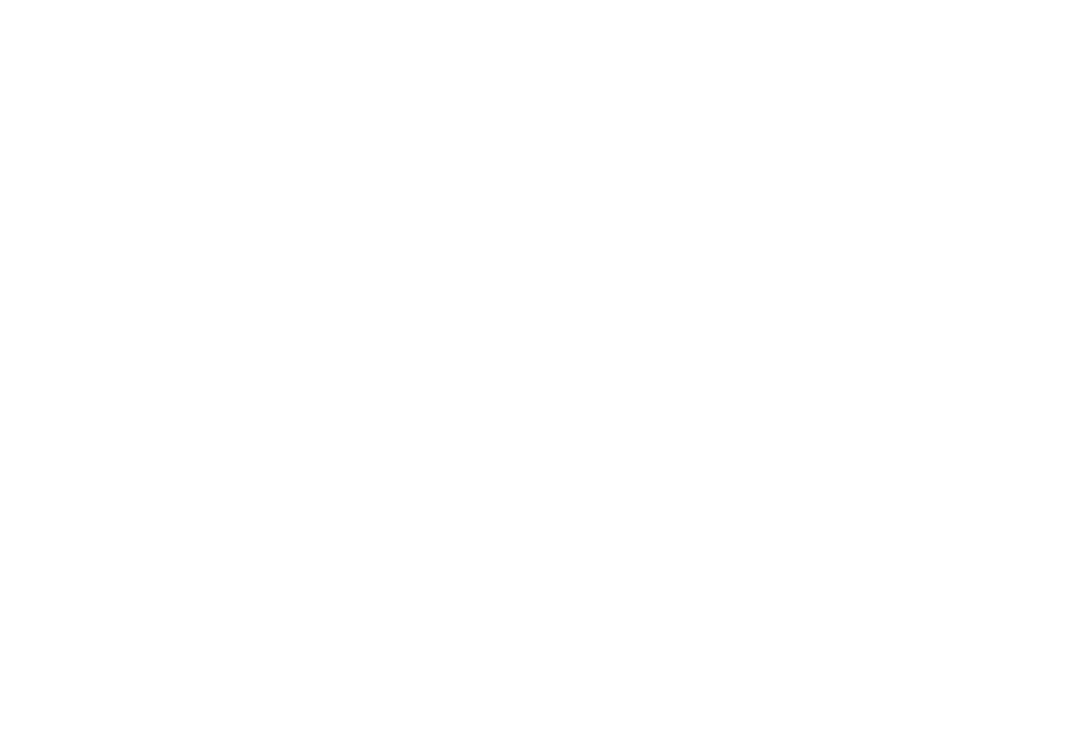
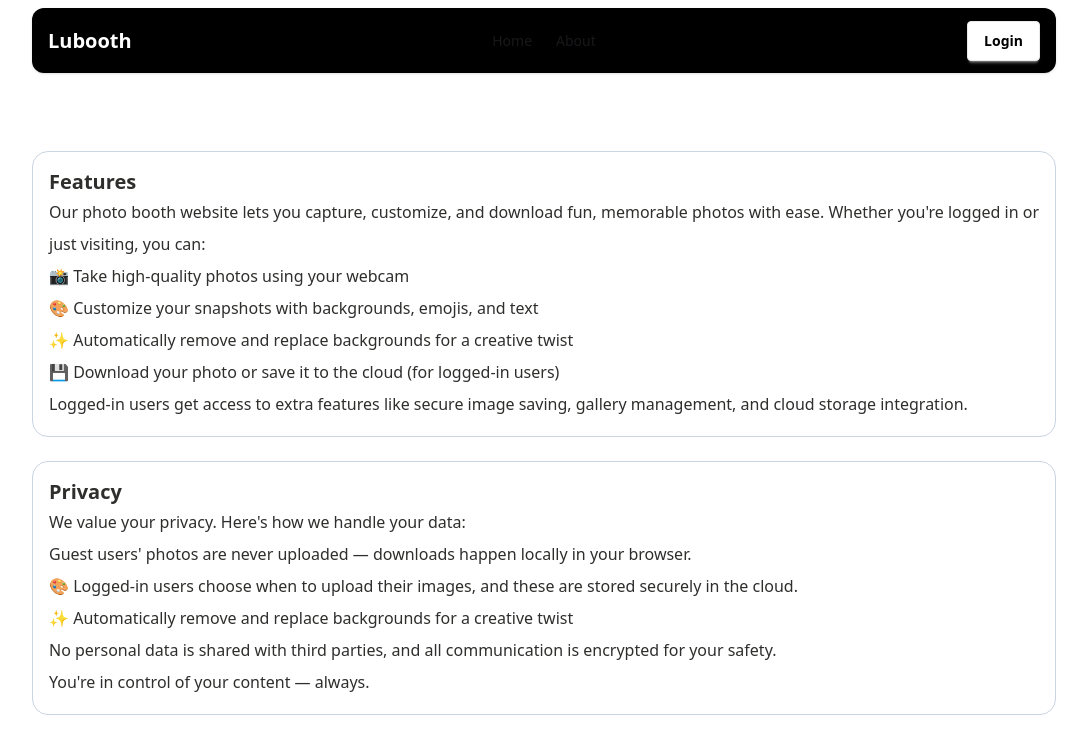
Before and after one commit to Timqtzy/TimBooth, a React (Vite) app in the folder timbooth/: page /about in a window 1280 px wide. Before the commit this address had no page. Shown: the top 754 px of the page, without its empty margins (96-1183 px from the left). Built offline with nearby package versions, Linux system fonts and the light colour scheme.

Commit message:
Add about page

```diff
--- a/timbooth/index.html
+++ b/timbooth/index.html
@@ -2,7 +2,7 @@
 <html lang="en">
   <head>
     <meta charset="UTF-8" />
-    <link rel="icon" type="image/svg+xml" href="/vite.svg" />
+    <link rel="icon" type="image/svg+xml" href="./src/assets/logo.png" />
     <meta name="viewport" content="width=device-width, initial-scale=1.0" />
     <title>LuBooth</title>
   </head>
--- a/timbooth/src/App.jsx
+++ b/timbooth/src/App.jsx
@@ -1,5 +1,6 @@
 import Home from "./pages/Home";
 import Booth from "./pages/Booth";
+import About from "./pages/About";
 import "./App.css";
 import { BrowserRouter, Route, Routes } from "react-router-dom";
 
@@ -10,6 +11,7 @@
         <Routes>
           <Route path="/" element={<Home />} />{" "}
           <Route path="/booth" element={<Booth />} />
+          <Route path="/about" element={<About />} />
         </Routes>
       </BrowserRouter>
     </>
--- a/timbooth/src/component/Navbar.jsx
+++ b/timbooth/src/component/Navbar.jsx
@@ -1,22 +1,42 @@
 import React from "react";
+import { useNavigate } from "react-router-dom";
 import "../App.css";
 
 const Navbar = () => {
+  const navigate = useNavigate();
+
   return (
     <div>
       <div className="navbar bg-black shadow-sm rounded-xl px-4">
         <div className="navbar-start">
           <div className="dropdown">
+            <div tabIndex={0} role="button" className="  lg:hidden mr-4">
+              <svg
+                xmlns="http://www.w3.org/2000/svg"
+                className="h-5 w-5"
+                fill="none"
+                viewBox="0 0 24 24"
+                stroke="currentColor"
+              >
+                {" "}
+                <path
+                  strokeLinecap="round"
+                  strokeLinejoin="round"
+                  strokeWidth="2"
+                  d="M4 6h16M4 12h8m-8 6h16"
+                />{" "}
+              </svg>
+            </div>
             <ul
               tabIndex={0}
               className="menu menu-sm dropdown-content bg-base-100 rounded-box z-1 mt-3 w-52 p-2 shadow"
             >
               <li>
-                <a>Home</a>
+                <a onClick={() => navigate("/")}>Home</a>
               </li>
 
               <li>
-                <a>About</a>
+                <a onClick={() => navigate("/about")}>About</a>
               </li>
             </ul>
           </div>
@@ -25,10 +45,10 @@
         <div className="navbar-center hidden lg:flex">
           <ul className="menu menu-horizontal px-1">
             <li>
-              <a>Home</a>
+              <a onClick={() => navigate("/")}>Home</a>
             </li>
             <li>
-              <a>About</a>
+              <a onClick={() => navigate("/about")}>About</a>
             </li>
           </ul>
         </div>
--- /dev/null
+++ b/timbooth/src/pages/About.jsx
@@ -0,0 +1,63 @@
+import React from "react";
+import Navbar from "../component/Navbar";
+
+const About = () => {
+  return (
+    <div className="relative min-h-screen flex flex-col">
+      <div className="sticky top-2 left-0 right-0 flex justify-center px-4 mb-14">
+        <section className="w-full max-w-screen-lg">
+          <Navbar />
+        </section>
+      </div>
+
+      <div className="flex-grow flex flex-col justify-center items-center gap-6  text-justify sm:text-text-left leading-loose px-4">
+        <section className="text-[#2E2F2D] w-full max-w-screen-lg p-4 border border-slate-300 rounded-2xl">
+          <h3 className="font-bold text-xl">Features</h3>
+          <p>
+            Our photo booth website lets you capture, customize, and download
+            fun, memorable photos with ease. Whether you're logged in or just
+            visiting, you can:
+          </p>
+          <p className="font-medium">
+            📸 Take high-quality photos using your webcam
+          </p>
+          <p className="font-medium">
+            🎨 Customize your snapshots with backgrounds, emojis, and text
+          </p>
+          <p className="font-medium">
+            ✨ Automatically remove and replace backgrounds for a creative twist
+          </p>
+          <p className="font-medium">
+            💾 Download your photo or save it to the cloud (for logged-in users)
+          </p>
+          <p>
+            Logged-in users get access to extra features like secure image
+            saving, gallery management, and cloud storage integration.
+          </p>
+        </section>
+        <section className="text-[#2E2F2D] w-full max-w-screen-lg p-4 border border-slate-300 rounded-2xl mb-14">
+          <h3 className="font-semibold text-xl">Privacy</h3>
+          <p>We value your privacy. Here's how we handle your data:</p>
+          <p>
+            Guest users' photos are never uploaded — downloads happen locally in
+            your browser.
+          </p>
+          <p className="font-medium">
+            🎨 Logged-in users choose when to upload their images, and these are
+            stored securely in the cloud.
+          </p>
+          <p className="font-medium">
+            ✨ Automatically remove and replace backgrounds for a creative twist
+          </p>
+          <p>
+            No personal data is shared with third parties, and all communication
+            is encrypted for your safety.{" "}
+          </p>
+          <p>You're in control of your content — always.</p>
+        </section>
+      </div>
+    </div>
+  );
+};
+
+export default About;
--- a/timbooth/src/pages/Booth.jsx
+++ b/timbooth/src/pages/Booth.jsx
@@ -1,10 +1,21 @@
 import Webcamera from "../component/WebCamera";
+import Navbar from "../component/Navbar";
 import "../App.css";
 
 const Booth = () => {
   return (
-    <div className="">
-      <Webcamera />
+    <div className="relative min-h-screen flex flex-col">
+      <div className="sticky top-2 left-0 right-0 flex justify-center px-4">
+        <section className="w-full max-w-screen-lg">
+          <Navbar />
+        </section>
+      </div>
+
+      <div className="flex-grow flex justify-center items-center">
+        <section className="flex flex-col justify-center items-center px-4">
+          <Webcamera />
+        </section>
+      </div>
     </div>
   );
 };
--- a/timbooth/src/pages/Home.jsx
+++ b/timbooth/src/pages/Home.jsx
@@ -8,7 +8,7 @@
 
   return (
     <div className="relative min-h-screen flex flex-col">
-      <div className="fixed top-2 left-0 right-0 flex justify-center px-4">
+      <div className="sticky top-2 left-0 right-0 flex justify-center px-4">
         <section className="w-full max-w-screen-lg">
           <Navbar />
         </section>
@@ -24,7 +24,7 @@
             for fun!
           </p>
           <button
-            className="flex text-white bg-black p-3 rounded-md gap-2"
+            className="flex text-white bg-black p-3 rounded-md gap-2 cursor-pointer"
             onClick={() => navigate("/booth")}
           >
             {<Camera className="text-white" />} Take a photo
```
Also changed, not shown: timbooth/src/assets/logo.png.
